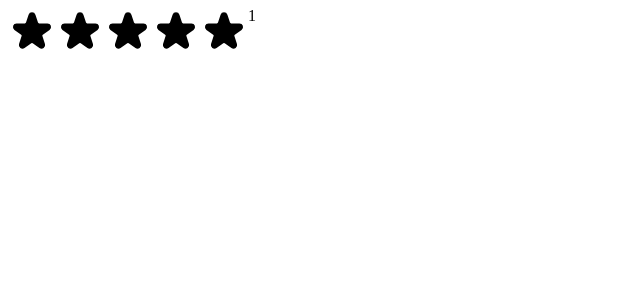
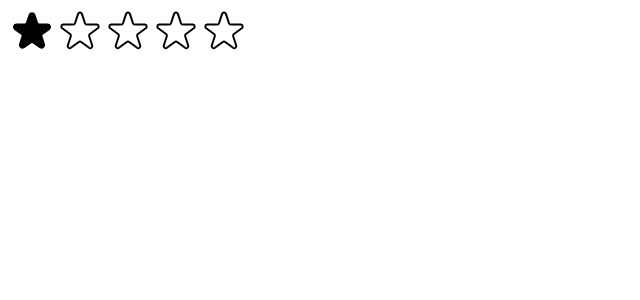
Before and after one commit to SrestMilan/movieCorn, a React (Create React App) app in the folder movie-corn/: page / in a window 1280 px wide. Shown: the top 300 px of the page, without its empty margins (0-640 px from the left). Built offline with nearby package versions, Linux system fonts and the light colour scheme.

Commit message:
handling hover in star

```diff
--- a/movie-corn/src/StarRating.js
+++ b/movie-corn/src/StarRating.js
@@ -16,6 +16,7 @@
 };
 export default function StarRating({ maxRating = 5 }) {
   const [rating, setRating] = useState(1);
+  const [tempRating, setTempRating] = useState(0);
 
   function handleStarRating(rating) {
     setRating(rating);
@@ -25,9 +26,15 @@
     <div style={containerStyle}>
       <div style={starContainerStyle}>
         {Array.from({ length: maxRating }, (_, i) => (
-          <Star key={i} onRate={() => handleStarRating(i + 1)} />
+          <Star
+            key={i}
+            onRate={() => handleStarRating(i + 1)}
+            full={tempRating ? tempRating >= i + 1 : rating >= i + 1}
+            onHoverIn={() => setTempRating(i + 1)}
+            onHoverOut={() => setTempRating(0)}
+          />
         ))}
-        <p style={textStyle}>{rating || ""}</p>
+        <p style={textStyle}>{tempRating || ""}</p>
       </div>
     </div>
   );
@@ -40,9 +47,16 @@
   cursor: "pointer",
 };
 
-function Star({ onRate }) {
+function Star({ onRate, full, onHoverIn, onHoverOut }) {
   return (
-    <span role="button" style={starStyle} onClick={() => onRate()}>
+    <span
+      role="button"
+      style={starStyle}
+      onClick={onRate}
+      onMouseEnter={onHoverIn}
+      onMouseLeave={onHoverOut}
+    >
+      {full ? (
         <svg
           xmlns="http://www.w3.org/2000/svg"
           viewBox="0 0 20 20"
@@ -51,6 +65,21 @@
         >
           <path d="M9.049 2.927c.3-.921 1.603-.921 1.902 0l1.07 3.292a1 1 0 00.95.69h3.462c.969 0 1.371 1.24.588 1.81l-2.8 2.034a1 1 0 00-.364 1.118l1.07 3.292c.3.921-.755 1.688-1.54 1.118l-2.8-2.034a1 1 0 00-1.175 0l-2.8 2.034c-.784.57-1.838-.197-1.539-1.118l1.07-3.292a1 1 0 00-.364-1.118L2.98 8.72c-.783-.57-.38-1.81.588-1.81h3.461a1 1 0 00.951-.69l1.07-3.292z" />
         </svg>
+      ) : (
+        <svg
+          xmlns="http://www.w3.org/2000/svg"
+          fill="none"
+          viewBox="0 0 24 24"
+          stroke="#000"
+        >
+          <path
+            strokeLinecap="round"
+            strokeLinejoin="round"
+            strokeWidth="{2}"
+            d="M11.049 2.927c.3-.921 1.603-.921 1.902 0l1.519 4.674a1 1 0 00.95.69h4.915c.969 0 1.371 1.24.588 1.81l-3.976 2.888a1 1 0 00-.363 1.118l1.518 4.674c.3.922-.755 1.688-1.538 1.118l-3.976-2.888a1 1 0 00-1.176 0l-3.976 2.888c-.783.57-1.838-.197-1.538-1.118l1.518-4.674a1 1 0 00-.363-1.118l-3.976-2.888c-.784-.57-.38-1.81.588-1.81h4.914a1 1 0 00.951-.69l1.519-4.674z"
+          />
+        </svg>
+      )}
     </span>
   );
 }
```
Lines whose indentation alone changed are shown as unchanged.
